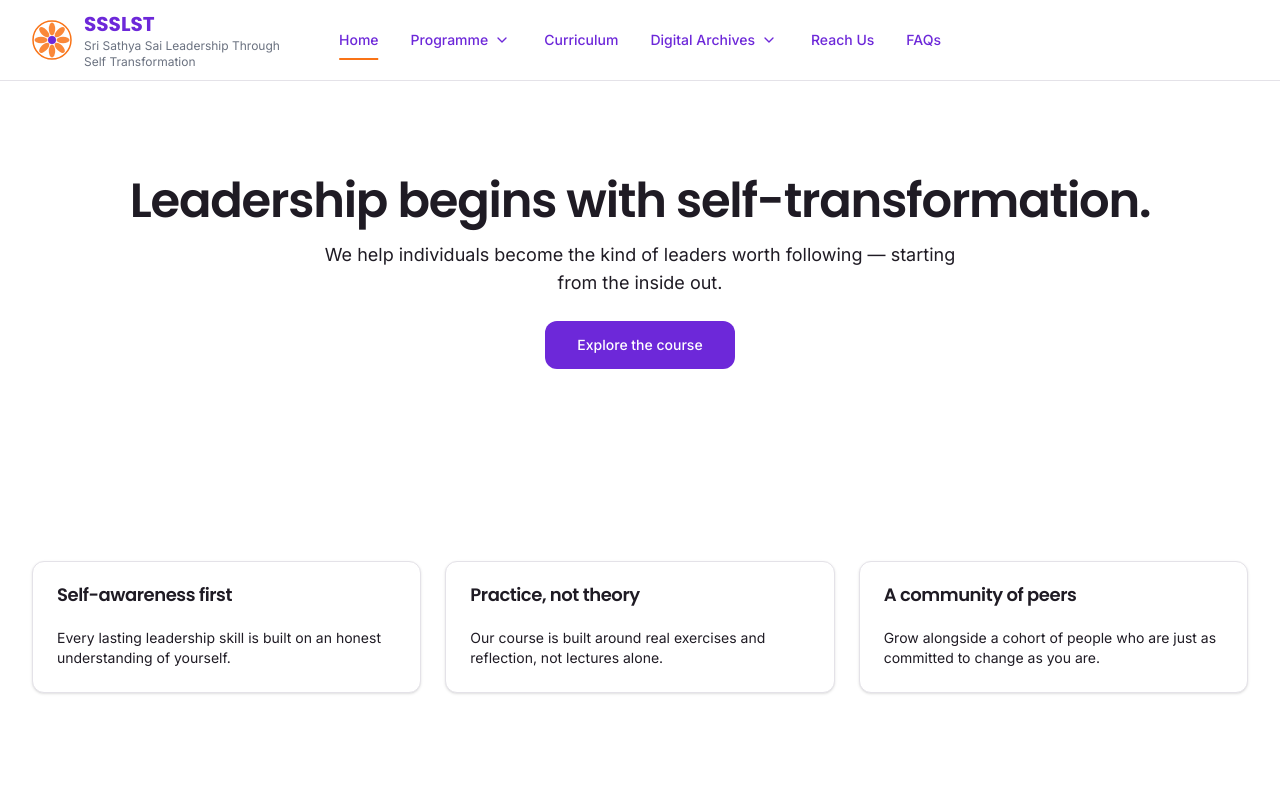
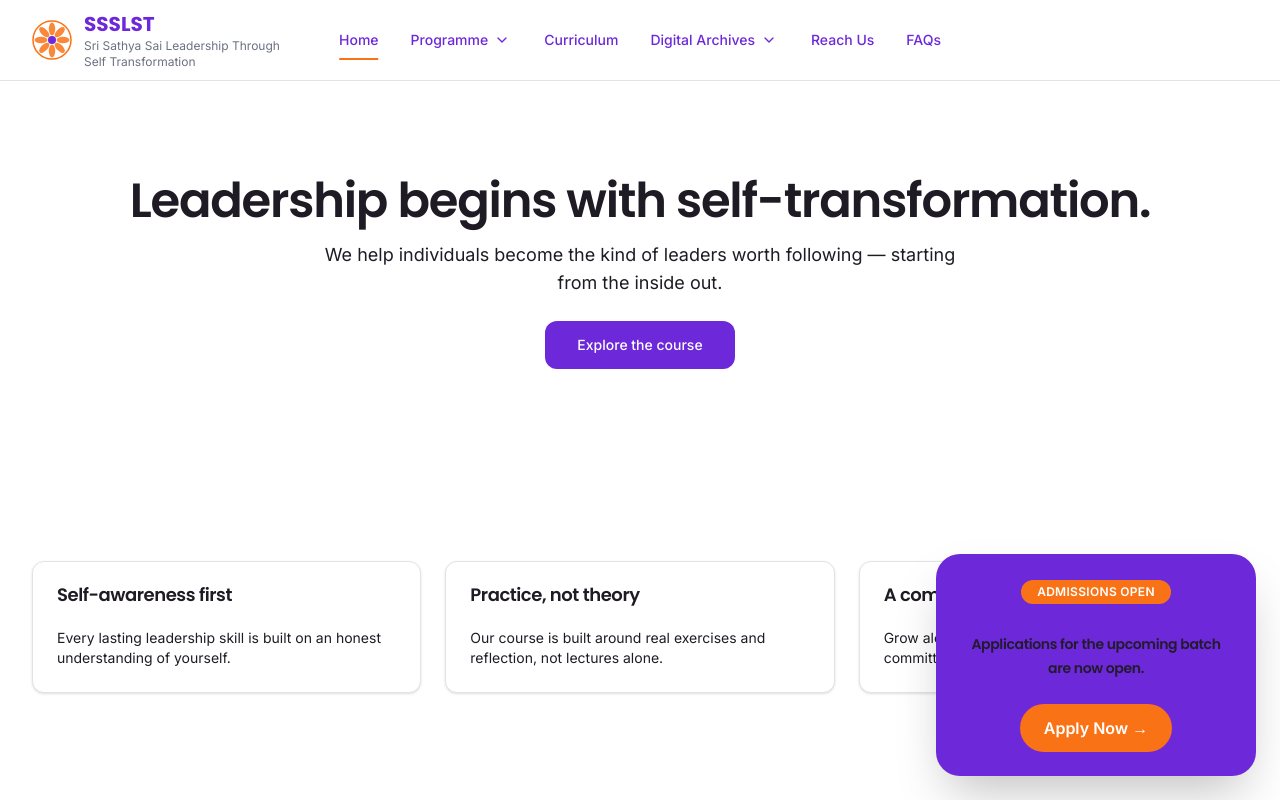
Before and after one commit to andholemoksha/SSSLST_Website, a React (Vite) app in the folder frontend/: page / in a window 1280 px wide. Shown: the top 800 px of the page. Built offline with nearby package versions, Linux system fonts and the light colour scheme.

Commit message:
Add floating Apply Now badge

```diff
--- a/frontend/src/App.jsx
+++ b/frontend/src/App.jsx
@@ -1,6 +1,8 @@
 import { Routes, Route } from "react-router-dom";
+
 import { Navbar } from "@/components/layout/Navbar";
 import { Footer } from "@/components/layout/Footer";
+
 import { HomePage } from "@/pages/HomePage";
 import { CoursePage } from "@/pages/CoursePage";
 import { CurriculumPage } from "@/pages/CurriculumPage";
@@ -9,43 +11,80 @@ import { SathvamPage } from "@/pages/SathvamPage";
 import { DhyanaVahiniPage } from "@/pages/DhyanaVahiniPage";
 import { SamithiConnectPage } from "@/pages/SamithiConnectPage";
 import { SamithiActivityPage } from "@/pages/SamithiActivityPage";
-import { FaqPage } from "@/pages/FaqPage";
-import { ContactPage } from "@/pages/ContactPage";
 import { ProjectsPage } from "@/pages/ProjectsPage";
 import { ProjectCategoryPage } from "@/pages/ProjectCategoryPage";
 import { TestimonialsPage } from "@/pages/TestimonialsPage";
 import { StateTestimonialsPage } from "@/pages/StateTestimonialsPage";
+import { FaqPage } from "@/pages/FaqPage";
+import { ContactPage } from "@/pages/ContactPage";
 import { NotFoundPage } from "@/pages/NotFoundPage";
+
+import { ApplyNowBadge } from "@/components/ui/apply-now-badge";
+import { applyNow } from "@/content/applynow";
 
 function App() {
   return (
     <div className="flex min-h-screen flex-col">
       <Navbar />
+
       <main className="flex-1">
         <Routes>
           <Route path="/" element={<HomePage />} />
           <Route path="/course" element={<CoursePage />} />
           <Route path="/curriculum" element={<CurriculumPage />} />
-          <Route path="/programme/weekly-sessions" element={<WeeklySessionsPage />} />
-          <Route path="/programme/sathvam" element={<SathvamPage />} />
-          <Route path="/programme/dhyana-vahini" element={<DhyanaVahiniPage />} />
-          <Route path="/programme/samithi-connect" element={<SamithiConnectPage />} />
+          <Route
+            path="/programme/weekly-sessions"
+            element={<WeeklySessionsPage />}
+          />
+          <Route
+            path="/programme/sathvam"
+            element={<SathvamPage />}
+          />
+          <Route
+            path="/programme/dhyana-vahini"
+            element={<DhyanaVahiniPage />}
+          />
+          <Route
+            path="/programme/samithi-connect"
+            element={<SamithiConnectPage />}
+          />
           <Route
             path="/programme/samithi-connect/:sectionSlug/:activitySlug"
             element={<SamithiActivityPage />}
           />
-          <Route path="/projects" element={<ProjectsPage />} />
-          <Route path="/projects/:categorySlug" element={<ProjectCategoryPage />} />
-          <Route path="/testimonials" element={<TestimonialsPage />} />
+          <Route
+            path="/projects"
+            element={<ProjectsPage />}
+          />
+          <Route
+            path="/projects/:categorySlug"
+            element={<ProjectCategoryPage />}
+          />
+          <Route
+            path="/testimonials"
+            element={<TestimonialsPage />}
+          />
           <Route
             path="/testimonials/:year/:stateSlug"
             element={<StateTestimonialsPage />}
           />
-          <Route path="/faq" element={<FaqPage />} />
-          <Route path="/contact" element={<ContactPage />} />
-          <Route path="*" element={<NotFoundPage />} />
+          <Route
+            path="/faq"
+            element={<FaqPage />}
+          />
+          <Route
+            path="/contact"
+            element={<ContactPage />}
+          />
+          <Route
+            path="*"
+            element={<NotFoundPage />}
+          />
         </Routes>
       </main>
+
+      {applyNow.enabled && <ApplyNowBadge />}
+
       <Footer />
     </div>
   );
--- /dev/null
+++ b/frontend/src/components/ui/apply-now-badge.jsx
@@ -0,0 +1,41 @@
+import { applyNow } from "@/content/applynow";
+
+export function ApplyNowBadge() {
+  return (
+    <a
+      href={applyNow.formLink}
+      target="_blank"
+      rel="noopener noreferrer"
+      className="
+        fixed
+        bottom-6
+        right-6
+        z-50
+        w-72
+        rounded-3xl
+        bg-primary
+        p-6
+        text-center
+        text-primary-foreground
+        shadow-2xl
+        transition-transform
+        duration-300
+        hover:scale-105
+
+        sm:w-80
+      "
+    >
+      <div className="mx-auto mb-4 inline-flex rounded-full bg-accent px-4 py-1 text-xs font-semibold uppercase tracking-wide text-accent-foreground">
+        Admissions Open
+      </div>
+
+      <h2 className="mt-3 text-sm leading-6 opacity-95">
+        {applyNow.title}
+      </h2>
+
+      <div className="mt-6 inline-flex rounded-full bg-accent px-6 py-3 font-semibold text-accent-foreground">
+        {applyNow.buttonText} →
+      </div>
+    </a>
+  );
+}
--- /dev/null
+++ b/frontend/src/content/applynow.js
@@ -0,0 +1,9 @@
+export const applyNow = {
+  enabled: true,
+
+  title: "Applications for the upcoming batch are now open.",
+
+  buttonText: "Apply Now",
+
+  formLink: "https://forms.gle/your-google-form",
+};
```
